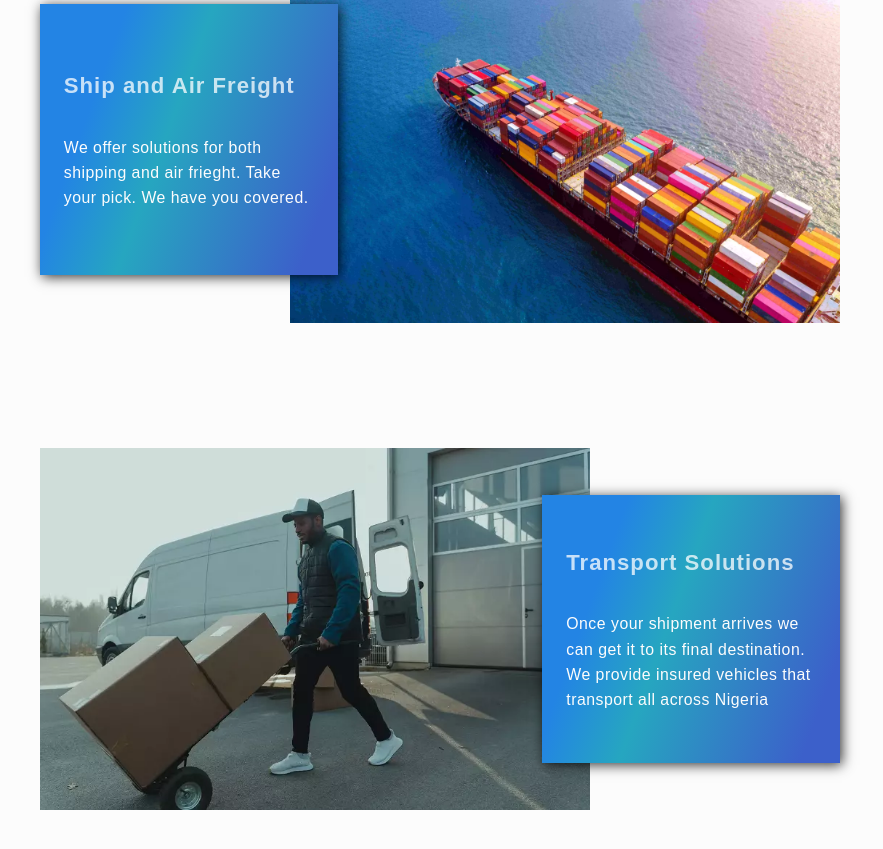
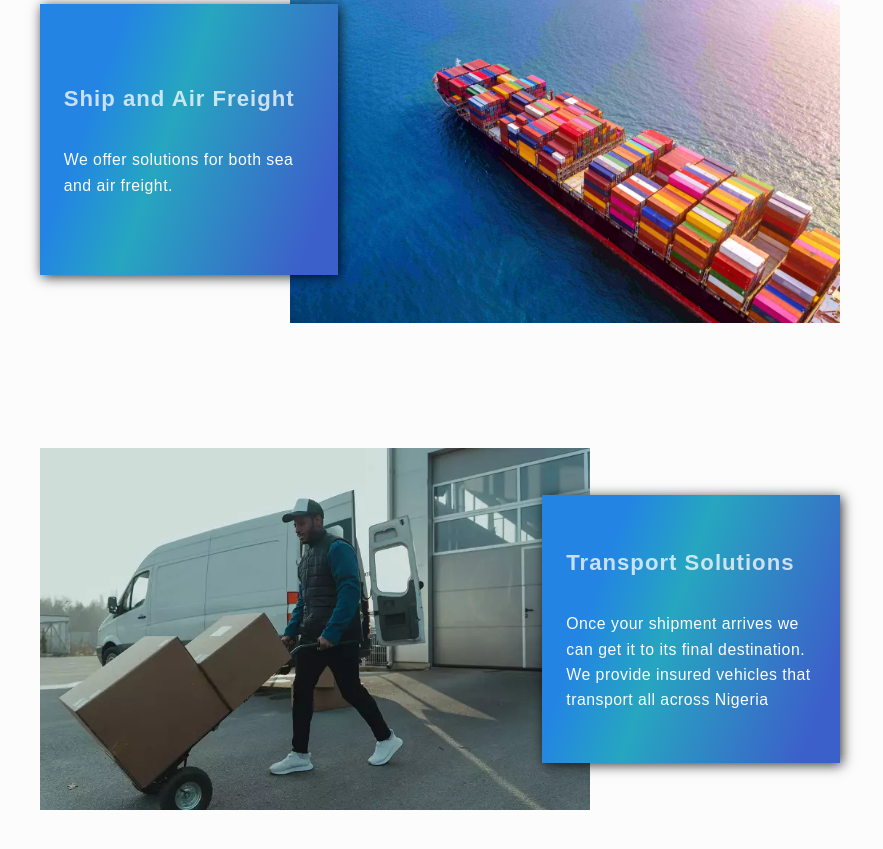
Before and after one commit to abeonweb/marine-express-site, a Next.js app: page / in a window 1280 px wide. Shown: the part 2027-2876 px from the top of the page, without its empty margins (200-1083 px from the left). Built offline with nearby package versions, Linux system fonts and the light colour scheme.

Commit message:
updating alt text for images

```diff
--- a/data.js
+++ b/data.js
@@ -3,31 +3,31 @@ const features = [
     {
         title: "Ship and Air Freight",
         image: "../images/container-ship.webp",
-        alt: "",
-        text: "We offer solutions for both shipping and air frieght. Take your pick. We have you covered.",
+        alt: "cargo ship on the sea",
+        text: "We offer solutions for both sea and air freight.",
     },
     {
         title: "Transport Solutions",
         image: "../images/delivery.webp",
-        alt: "",
+        alt: "Deliver man handling boxes",
         text: "Once your shipment arrives we can get it to its final destination. We provide insured vehicles that transport all across Nigeria",
     },
     {
         title: "Detailed information",
         image: "../images/information.webp",
-        alt: "",
+        alt: "A couple at a computer",
         text: "Do you want updates on your shipment? Our goal is to keep you connected. Get detailed reports whenever you want it",
     },
     {
         title: "Warehousing Solutions",
         image: "../images/warehouse.webp",
-        alt: "",
+        alt: "warehouse full of merchandise",
         text: "We take care of that too. Warehouse facilities available when needed so as to keep your shipment secure.",
     },
     {
     title: "Quality Assurance",
     image: "../images/quality.webp",
-    alt: "",
+    alt: "A man sign checking documents",
         text: "Quality is our number one priority. We ensure that your property is safe from start of journey to destination",
     },
 ]
```
